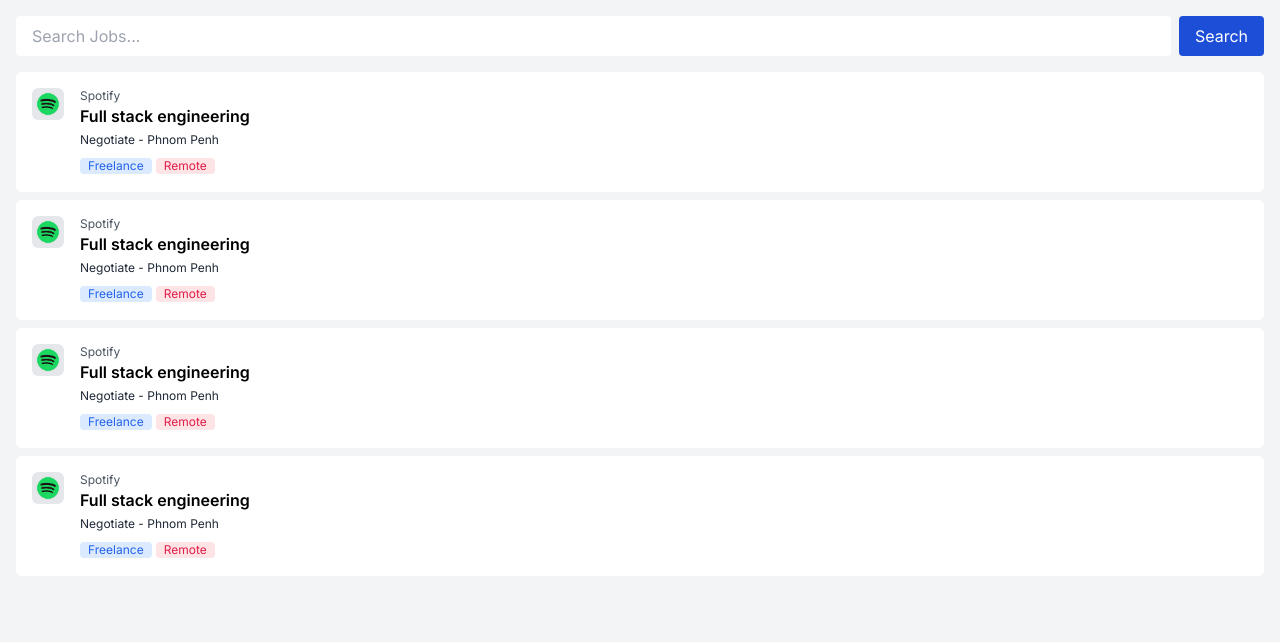
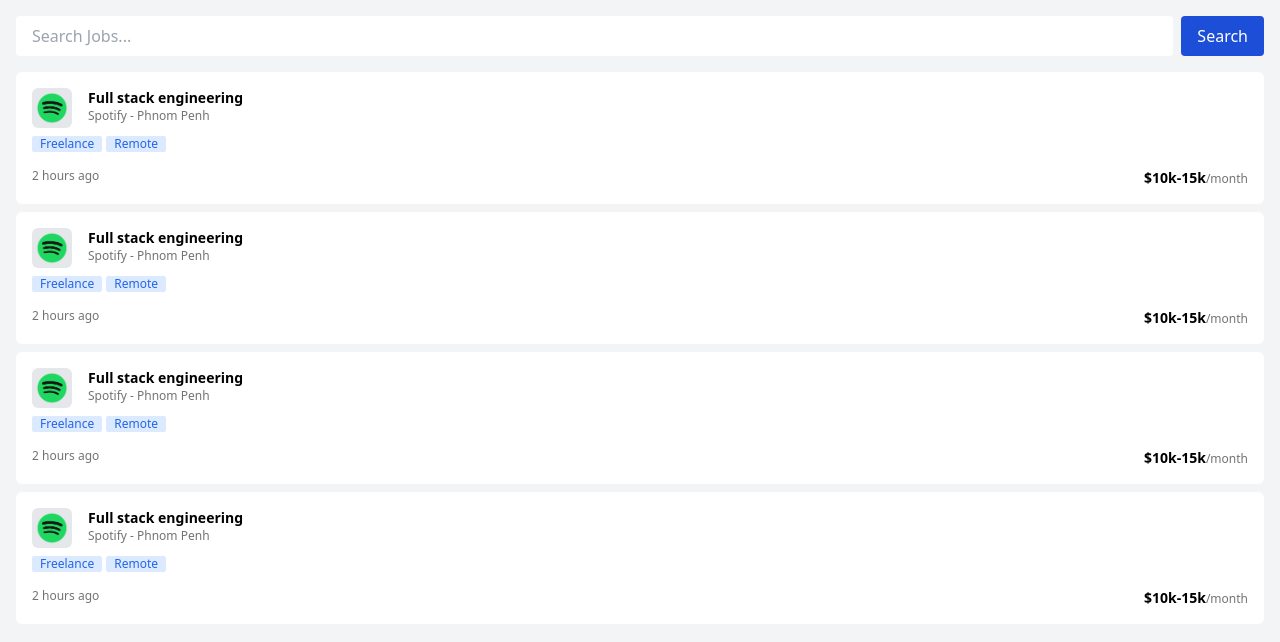
Before and after one commit to liqwik/mini-linked, a Next.js app: page / in a window 1280 px wide. Shown: the top 642 px of the page. Built offline with nearby package versions, Linux system fonts and the light colour scheme.

Commit message:
fix: improve jobs listing styles

```diff
--- a/src/context/useTelegram.tsx
+++ b/src/context/useTelegram.tsx
@@ -21,8 +21,6 @@ export const TelegramProvider = (props: TelegramProviderProps) => {
       tg.backgroundColor = '#ffffff';
       tg.headerColor = '#ffffff';
       tg.isClosingConfirmationEnabled = true;
-      // tg.BackButton.isVisible = true;
-      // tg.MainButton.isVisible = true;
 
       setTgWebApp(tg);
     }
--- a/src/pages/index.tsx
+++ b/src/pages/index.tsx
@@ -1,10 +1,7 @@
 import Image from 'next/image';
-import { Inter } from 'next/font/google';
 import Card from '@/components/Card';
 import useTelegram from '@/context/useTelegram';
 import { FormEvent } from 'react';
-
-const inter = Inter({ subsets: ['latin'] });
 
 export default function Home() {
   const { tgWebApp }: any = useTelegram();
@@ -23,7 +20,7 @@ export default function Home() {
 
   return (
     <main
-      className={`flex min-h-screen flex-col items-center justify-between p-4 ${inter.className} bg-gray-100`}
+      className={`flex min-h-screen flex-col items-center justify-between p-4 bg-gray-100`}
     >
       <div className='container'>
         <form onSubmit={handleSubmit}>
@@ -32,40 +29,45 @@ export default function Home() {
             <button className='bg-blue-700 text-white rounded px-4' type='submit'>Search</button>
           </div>
         </form>
-        {/* <button className='bg-rose-600 p-2' onClick={handleUpdate}> */}
-        {/*   Fire */}
-        {/* </button> */}
 
         {[1, 2, 3, 4].map((item) => (
           <Card key={item.toString()}>
-            <div className='flex flex-row content-center'>
-              <div className='flex h-8 w-8 flex-col justify-center overflow-hidden rounded-md bg-gray-200'>
+            <div className='container'>
+              <div className='container flex flex-row content-center mb-2'>
+                <div className='flex h-10 w-10 flex-col justify-center overflow-hidden rounded-md bg-gray-200'>
                   <div className='block p-1'>
-                  <Image src='/spotify.png' alt='Logo' width={36} height={36} />
+                    <Image src='/spotify.png' alt='Logo' width={48} height={48} />
                   </div>
                 </div>
 
                 <div className='ml-4'>
-                <p className='text-xs text-gray-600'>Spotify</p>
-                <h3 className='font-semibold text-black'>
+                  <h3 className='font-semibold text-sm text-black'>
                     Full stack engineering
                   </h3>
 
-                <div className='container mt-1'>
-                  <p className='text-xs text-gray-800'>
-                    <span>Negotiate</span> - <span>Phnom Penh</span>
+                  <p className='text-xs text-neutral-500'>
+                    <span>Spotify</span> - <span>Phnom Penh</span>
                   </p>
+                </div>
+              </div>
 
-                  <div className='mt-1'>
-                    <ul className='block'>
-                      <li className='mr-1 inline-block rounded bg-blue-100 px-2 text-xs text-blue-600'>
+              <div className='container mb-4'>
+                <ul className='flex flex-row'>
+                  <li className='mr-1 rounded-sm bg-blue-100 px-2 text-xs text-blue-600'>
                     Freelance
                   </li>
-                      <li className='mr-2 inline-block rounded bg-rose-100 px-2 text-xs text-rose-600'>
+                  <li className='mr-1 rounded-sm bg-blue-100 px-2 text-xs text-blue-600'>
                     Remote
                   </li>
                 </ul>
               </div>
+
+              <div className='container'>
+                <div className='flex flex-row justify-between'>
+                  <p className='text-xs text-neutral-500'>2 hours ago</p>
+                  <p className='text-xs'>
+                    <strong className='text-sm'>$10k-15k</strong>
+                    <span className='text-neutral-500'>/month</span></p>
                 </div>
               </div>
             </div>
```
Lines whose indentation alone changed are shown as unchanged.
